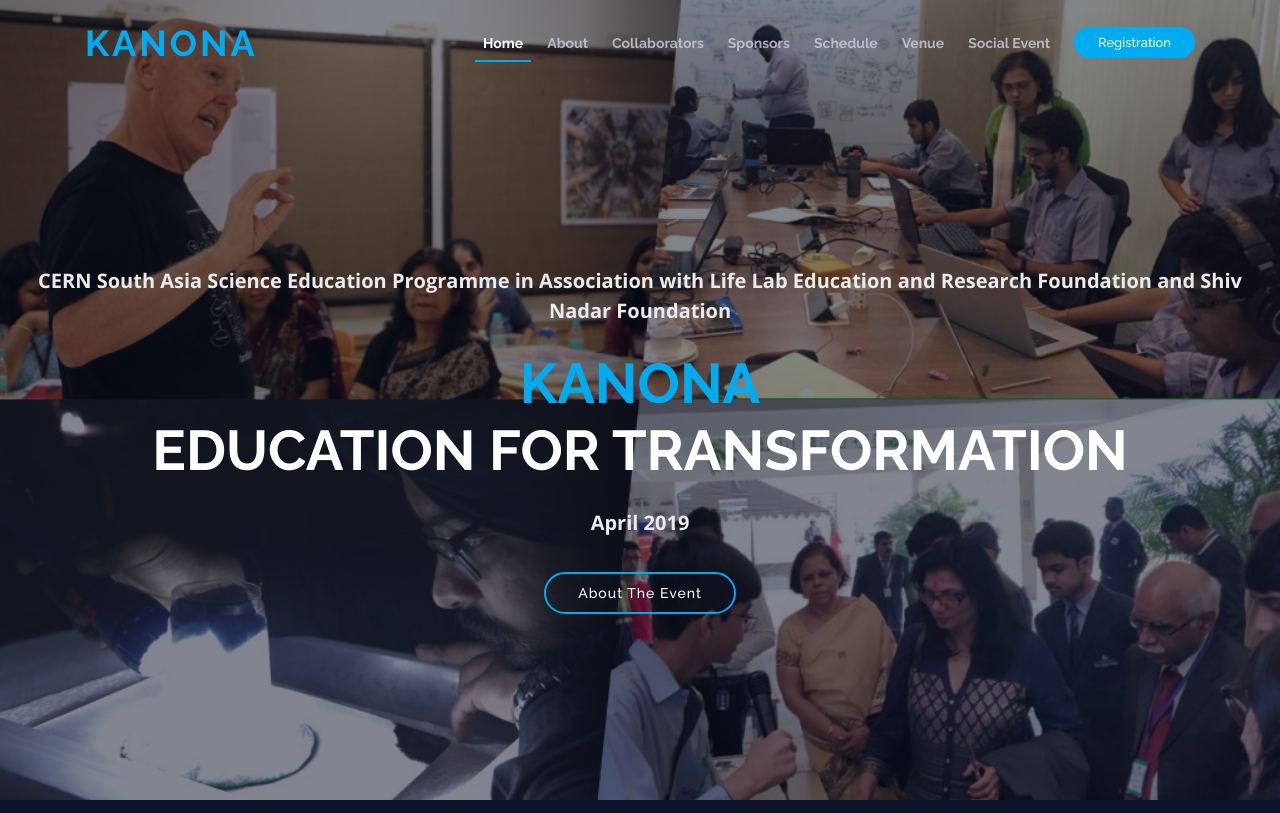
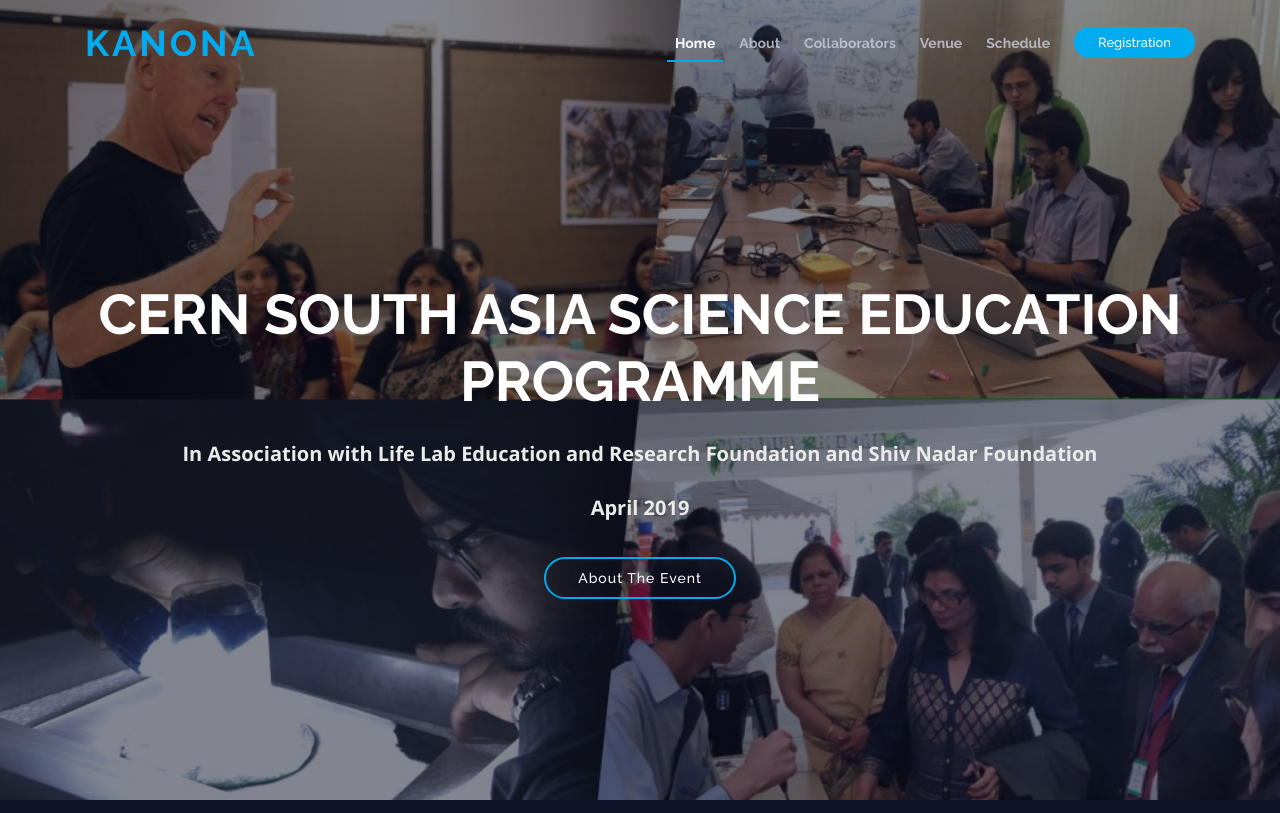
Before and after one commit to adikul358/genevaworkshop, a PHP site: page / in a window 1280 px wide. Shown: the top 813 px of the page. Run offline with PHP 8.4, Linux system fonts and the light colour scheme.

Commit message:
Update index.php

```diff
--- a/index.php
+++ b/index.php
@@ -33,11 +33,10 @@
 					<li class="menu-active"><a href="#intro">Home</a></li>
 					<li><a href="#about">About</a></li>
 					<li><a href="#collaborators">Collaborators</a></li>
-					<li><a href="#sponsors">Sponsors</a></li>
-					<!-- <li><a href="#speakers">Speakers</a></li> -->
+					<!-- <li><a href="#sponsors">Sponsors</a></li>
+					<li><a href="#speakers">Speakers</a></li> -->
+					<li><a href="#venue">Venue</a></li>
 					<li><a href="#schedule">Schedule</a></li>
-					<li><a href="#venue">Venue</a></li>
-					<li><a href="#socialevent">Social Event</a></li>
 					<!-- <li><a href="#gallery">Gallery</a></li> -->
 					<li class="buy-tickets"><a href="#register">Registration</a></li>
 				</ul>
@@ -47,8 +46,8 @@
 
 	<section id="intro">
 		<div class="intro-container wow fadeIn">
-			<p class="mb-4 pb-0">CERN South Asia Science Education Programme in Association with Life Lab Education and Research Foundation and Shiv Nadar Foundation</p>
-			<h1 class="mb-4 pb-0"><span>Kanona</span><br>Education for Transformation</h1>
+			<h1 class="mb-4 pb-0">CERN South Asia Science Education Programme</h1>
+			<p class="mb-4 pb-0">In Association with Life Lab Education and Research Foundation and Shiv Nadar Foundation</p>
 			<p class="mb-4 pb-0">April 2019</p>
 			<!-- <a href="https://www.youtube.com/watch?v=jDDaplaOz7Q" class="venobox play-btn mb-4" data-vbtype="video" data-autoplay="true"></a> -->
 			<a href="#about" class="about-btn scrollto">About The Event</a>
```
